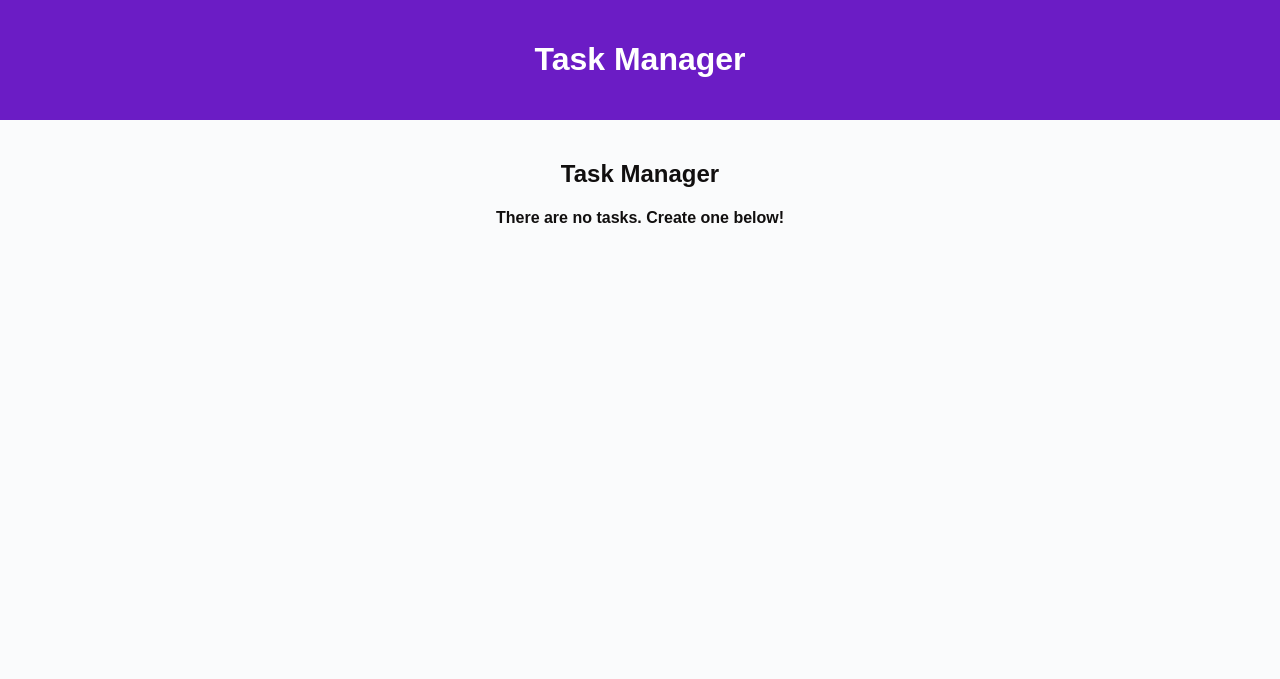
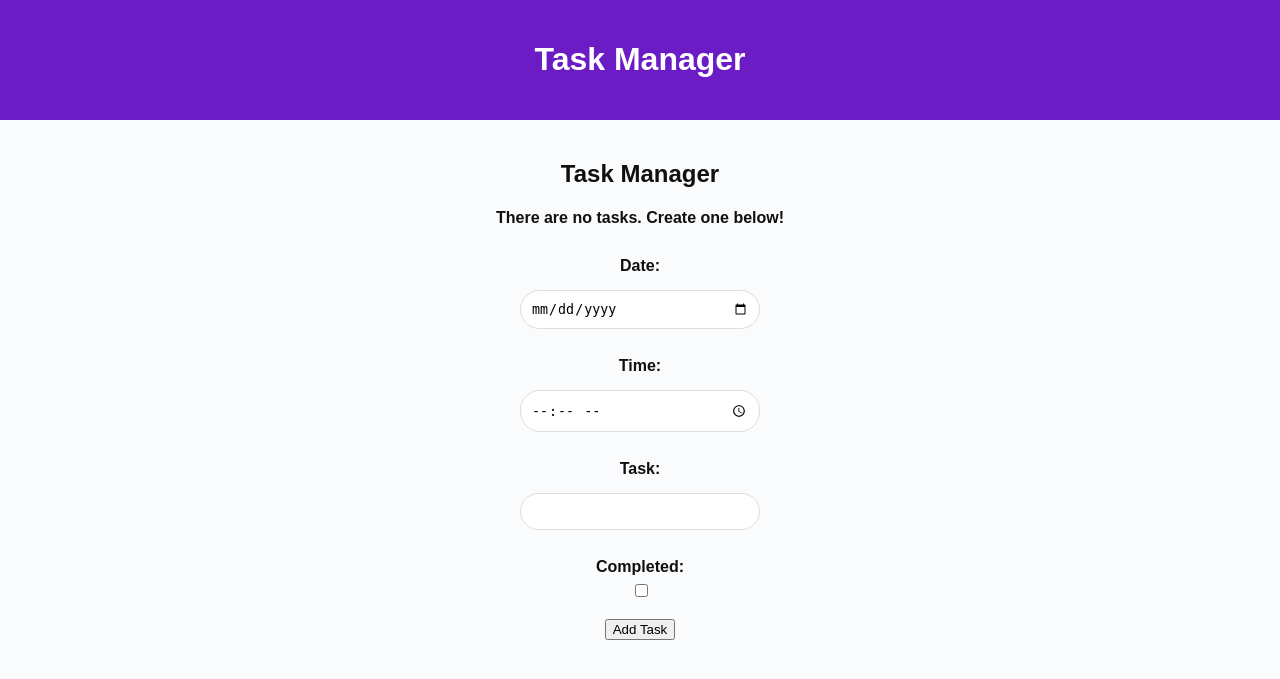
Before and after one commit to arefinsheikh12/Flask_Projects, a Flask app: page / in a window 1280 px wide. Shown: the top 679 px of the page. Run offline with Flask 2, Linux system fonts and the light colour scheme; data that the repository does not hold is empty.

Commit message:
Task.html

```diff
--- a/templates/Task.html
+++ b/templates/Task.html
@@ -10,6 +10,25 @@
     {% if tasks|length < 1 %}
     <h4 style="text-align: center">There are no tasks. Create one below!</h4>
     <!-- Form for adding a new task -->
+    <form action="/" method="POST">
+        <!-- Form fields for date, time, task content, and completion status -->
+        <!-- Ensure that the input names match the request.form keys in the Flask route -->
+        <label for="date">Date:</label>
+        <input type="date" id="date" name="date" required><br><br>
+
+        <label for="time">Time:</label>
+        <input type="time" id="time" name="time" required><br><br>
+
+        <label for="tasks_to_be_done">Task:</label>
+        <input type="text" id="tasks_to_be_done" name="tasks_to_be_done" required><br><br>
+
+        <label for="completed">Completed:</label>
+        <input type="checkbox" id="completed" name="completed">
+        <br>
+        <br>
+        <!-- Submit button for adding the task -->
+        <input type="submit" value="Add Task">
+    </form>
 
     {% else %}
     <!-- Table for displaying tasks -->
@@ -57,7 +76,6 @@
         <input type="checkbox" id="completed" name="completed">
         <br>
         <br>
-
         <!-- Submit button for adding the task -->
         <input type="submit" value="Add Task">
     </form>
```
